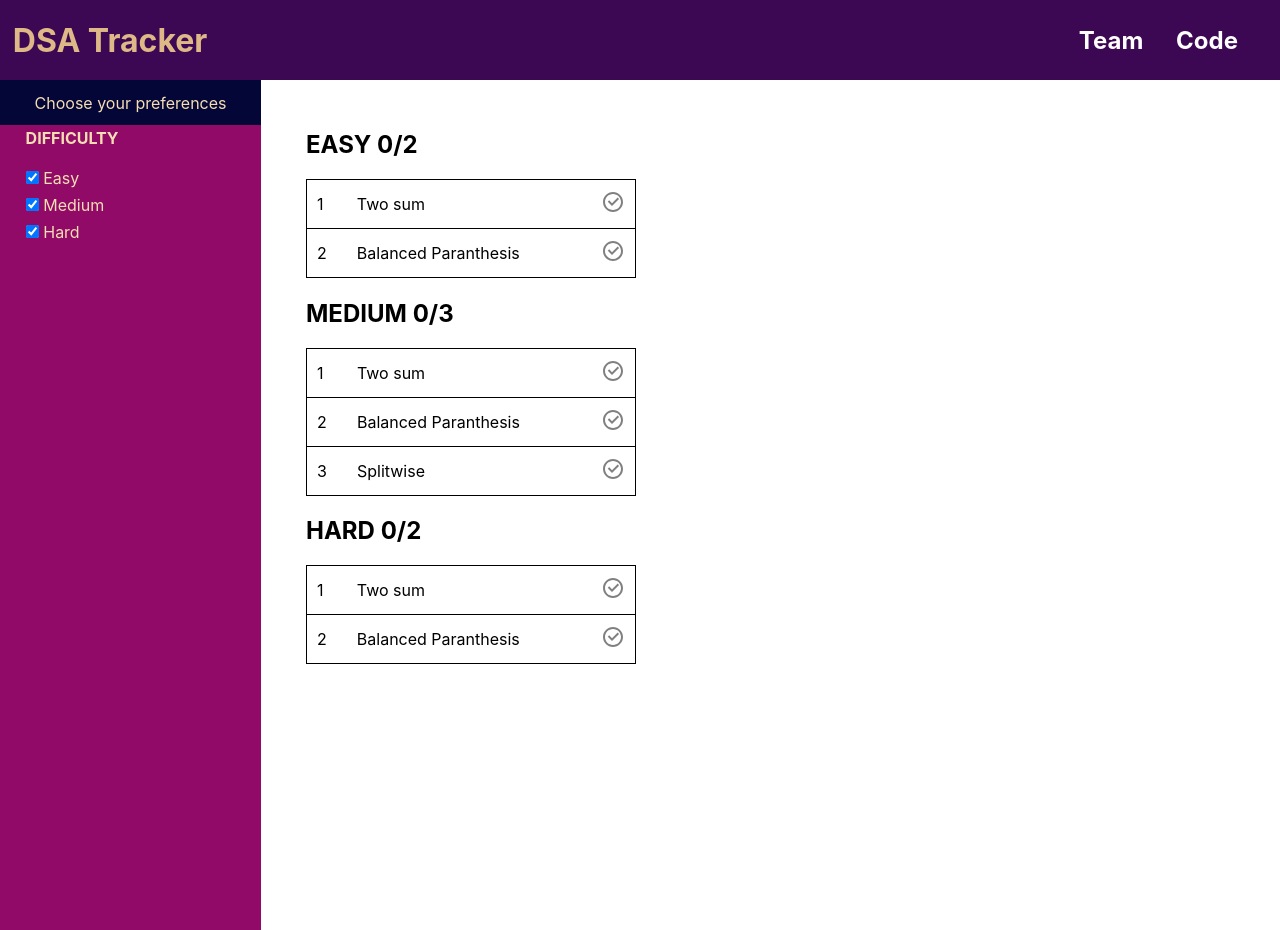
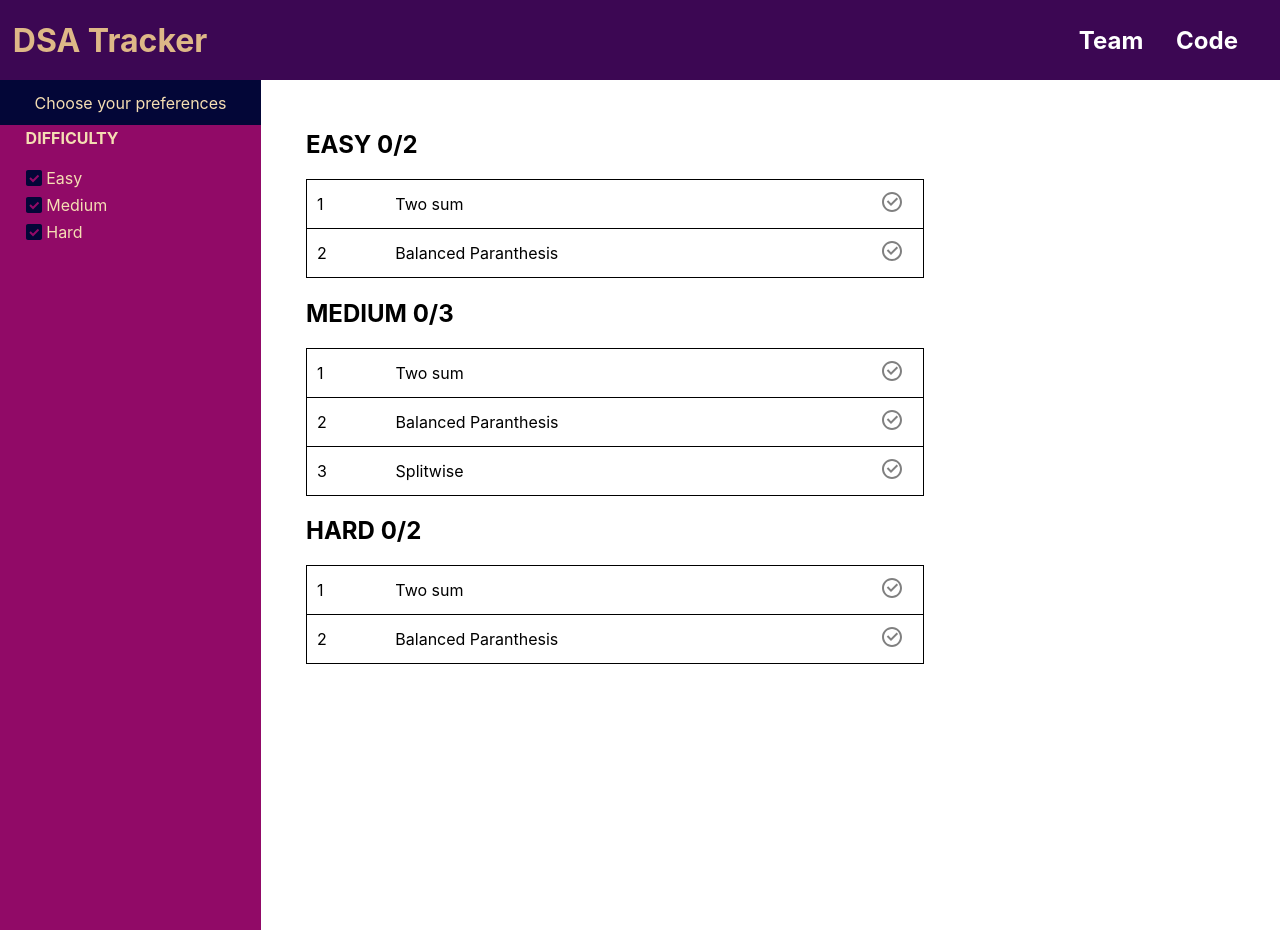
Before and after one commit to ManavMuthanna/DSA-Tracker, a React (Create React App) app in the folder client/: page /home in a window 1280 px wide. Built offline with nearby package versions, Linux system fonts and the light colour scheme.

Commit message:
fix: custom checkbox in sidebar

```diff
--- a/client/src/components/questions/questions.css
+++ b/client/src/components/questions/questions.css
@@ -1,7 +1,7 @@
 /* questions.css */
 
 .difficulty-table {
-    width: 80%;
+    width: 150%;
     height: auto;
     border-collapse: collapse;
     margin-top: 20px;
--- a/client/src/components/questions/questions.js
+++ b/client/src/components/questions/questions.js
@@ -47,7 +47,7 @@ function Questions({ selectedDifficulty = {} }) {
             ([difficulty, questions]) =>
               selectedDifficulty?.[difficulty] && (
                 <div className="question-table" key={difficulty}>
-                  <h2>
+                  <h2 style={{ userSelect: "none" }}>
                     {" "}
                     {difficulty.toUpperCase()} {calculateProgress(difficulty)}
                   </h2>
--- a/client/src/components/sidebar/sidebar.css
+++ b/client/src/components/sidebar/sidebar.css
@@ -33,3 +33,7 @@
     align-items: center;
     padding-bottom: 3%;
 }
+
+.sidebar-input{
+    color: wheat;
+}
--- a/client/src/components/sidebar/sidebar.js
+++ b/client/src/components/sidebar/sidebar.js
@@ -1,6 +1,7 @@
-import React, { useState, useEffect } from 'react';
-import '../sidebar/sidebar.css';
-import Questions from '../questions/questions';
+import React, { useState} from "react";
+import "../sidebar/sidebar.css";
+import Questions from "../questions/questions";
+import { ImCheckboxChecked, ImCheckboxUnchecked } from "react-icons/im";
 
 function Sidebar() {
   const [selectedDifficulty, setSelectedDifficulty] = useState({
@@ -16,18 +17,22 @@ function Sidebar() {
     }));
   };
 
-  const selectedCount = Object.values(selectedDifficulty).filter(Boolean).length;
-
-  useEffect(() => {
-    // If all checkboxes are unchecked, set all of them to checked initially
-    if (selectedCount === 0) {
-      setSelectedDifficulty({
-        easy: false,
-        medium: false,
-        hard: false,
-      });
-    }
-  }, [selectedCount]);
+  const CheckboxComponent = ({ checked, onClick }) =>
+    checked ? (
+      <ImCheckboxChecked
+        className="sidebar-input"
+        color="#030637"
+        // type="checkbox"
+        onClick={onClick}
+      />
+    ) : (
+      <ImCheckboxUnchecked
+        className="sidebar-input"
+        color="#030637"
+        // type="checkbox"
+        onClick={onClick}
+      />
+    );
 
   return (
     <>
@@ -40,38 +45,44 @@ function Sidebar() {
             <h4>DIFFICULTY</h4>
             <br />
             <div className="checkboxes">
-              <div className='diff-checkbox-row'>
-              <input
-              className='sidebar-input'
-                type="checkbox"
-                id="easy"
-                value="Easy"
+              <div className="diff-checkbox-row">
+                <CheckboxComponent
                   checked={selectedDifficulty.easy}
-                onChange={() => handleCheckboxChange('easy')}
+                  onClick={() => handleCheckboxChange("easy")}
                 />
-              <label className='sidebar-label' htmlFor="easy" style={{ userSelect: "none" }}>Easy</label>
+                <label
+                  className="sidebar-label"
+                  htmlFor="easy"
+                  style={{ userSelect: "none" }}
+                >
+                  Easy
+                </label>
               </div>
-              <div className='diff-checkbox-row'>
-              <input
-                className='sidebar-input'
-                type="checkbox"
-                id="medium"
-                value="Medium"
+              <div className="diff-checkbox-row">
+              <CheckboxComponent
                   checked={selectedDifficulty.medium}
-                onChange={() => handleCheckboxChange('medium')}
+                  onClick={() => handleCheckboxChange("medium")}
                 />
-              <label className='sidebar-label' htmlFor="medium" style={{ userSelect: "none" }}>Medium</label>
+                <label
+                  className="sidebar-label"
+                  htmlFor="medium"
+                  style={{ userSelect: "none" }}
+                >
+                  Medium
+                </label>
               </div>
-              <div className='diff-checkbox-row'>
-              <input
-              className='sidebar-input'
-                type="checkbox"
-                id="hard"
-                value="Hard"
+              <div className="diff-checkbox-row">
+              <CheckboxComponent
                   checked={selectedDifficulty.hard}
-                onChange={() => handleCheckboxChange('hard')}
+                  onClick={() => handleCheckboxChange("hard")}
                 />
-              <label className='sidebar-label' htmlFor="hard" style={{ userSelect: "none" }}>Hard</label>
+                <label
+                  className="sidebar-label"
+                  htmlFor="hard"
+                  style={{ userSelect: "none" }}
+                >
+                  Hard
+                </label>
               </div>
             </div>
           </div>
```
Lines whose indentation alone changed are shown as unchanged.
